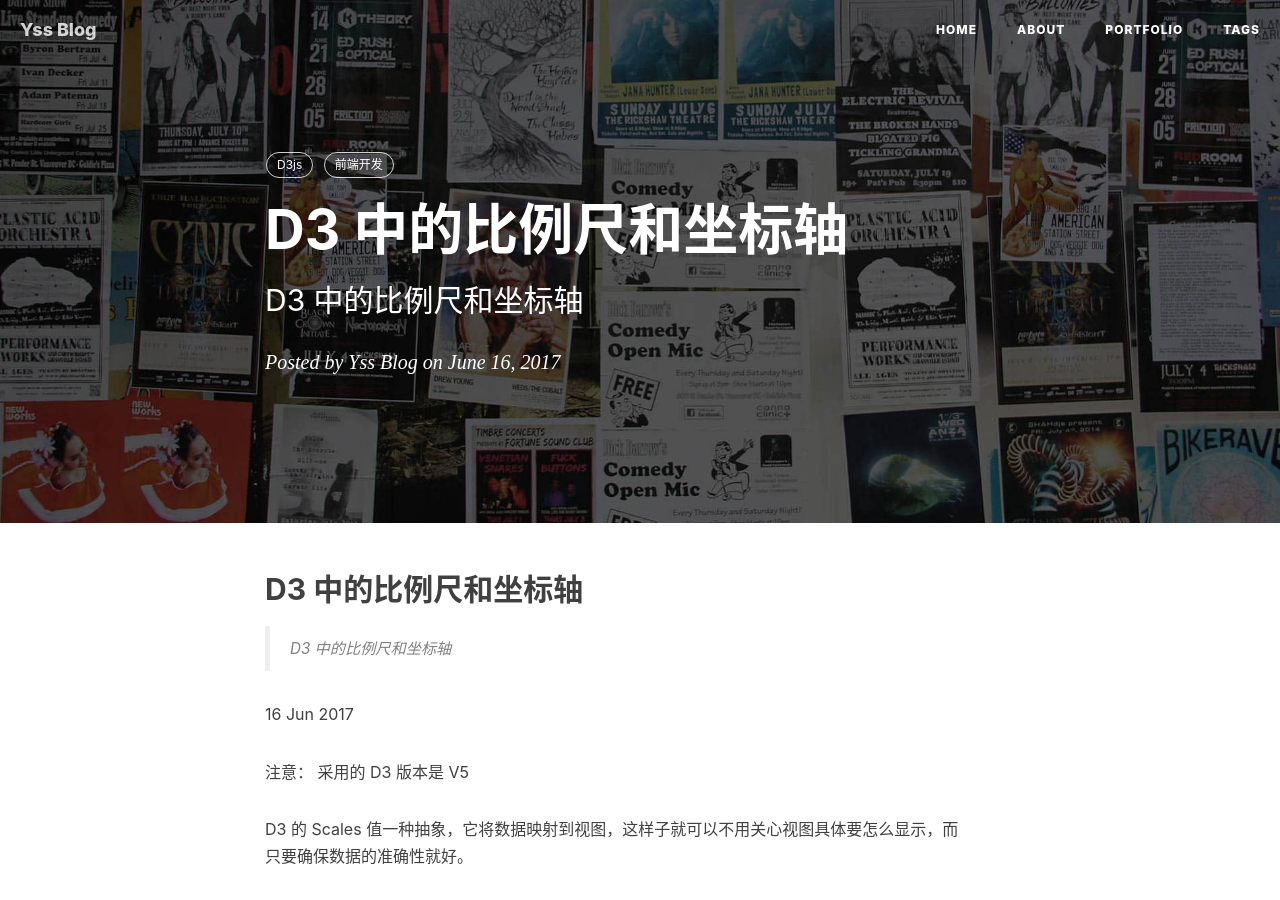
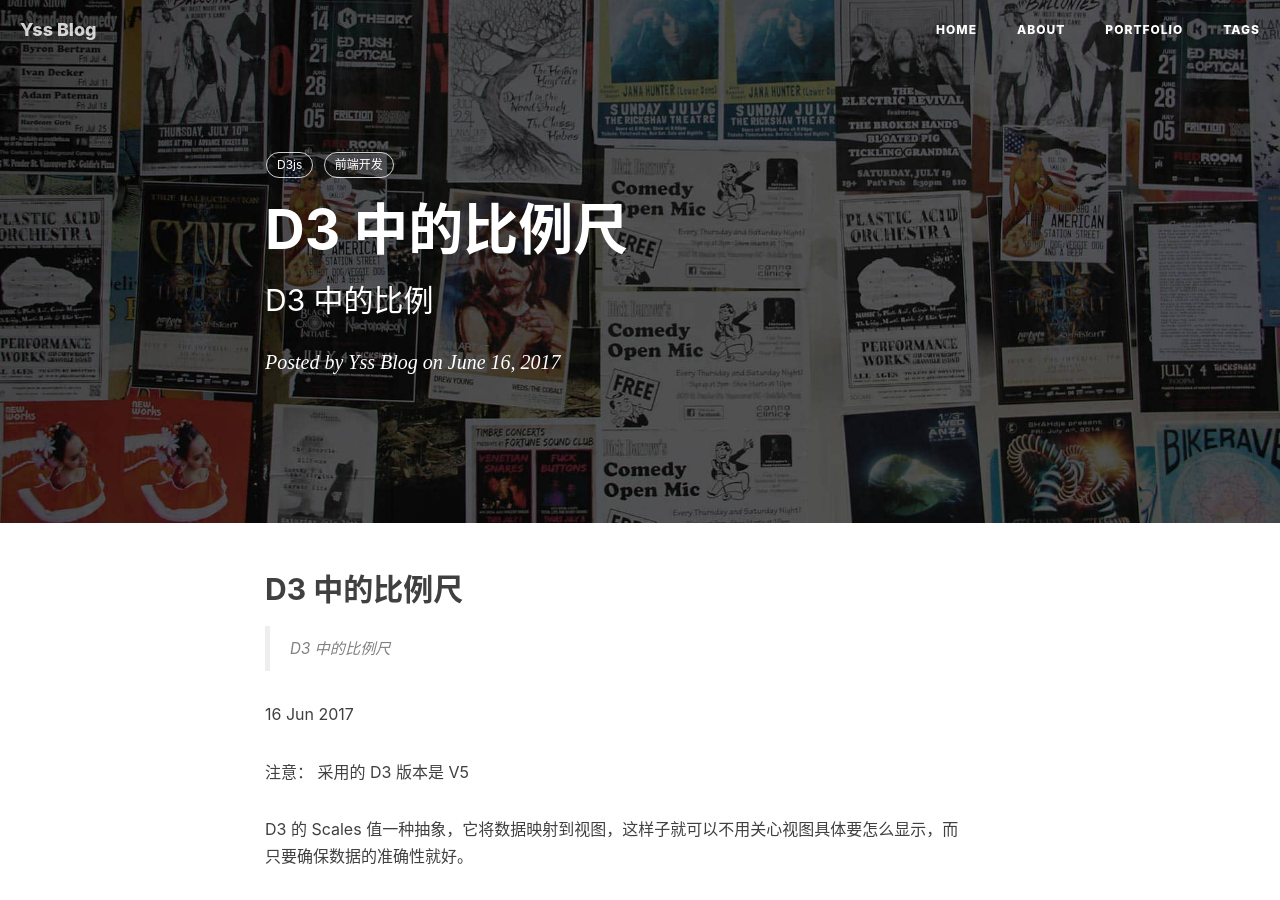
Before and after one commit to BobiY/BobiY.github.io, a Jekyll site: the page built from _posts/2017-6-16-D3-scale.html, in a window 1280 px wide and 900 px high. Built offline with Jekyll 4.4.1, drawn with Linux system fonts in a browser that asks for light colours; nearby versions of some CDN libraries; comment, search, counter and statistics services are not loaded.

Commit message:
修改名称

```diff
--- a/_posts/2017-6-16-D3-scale.html
+++ b/_posts/2017-6-16-D3-scale.html
@@ -1,15 +1,15 @@
 ---
 layout: post
-title: D3 中的比例尺和坐标轴
+title: D3 中的比例尺
 category: D3js
-subtitle: D3 中的比例尺和坐标轴
+subtitle: D3 中的比例
 tags:
     - D3js
     - 前端开发
 ---
 <h2>{{ page.title }}</h2>
 <blockquote>
-    <P>D3 中的比例尺和坐标轴</P>
+    <P>D3 中的比例尺</P>
 </blockquote>
 <p>{{ page.date | date_to_string }}</p>
 <p>注意： 采用的 D3 版本是 V5 </p>
```
